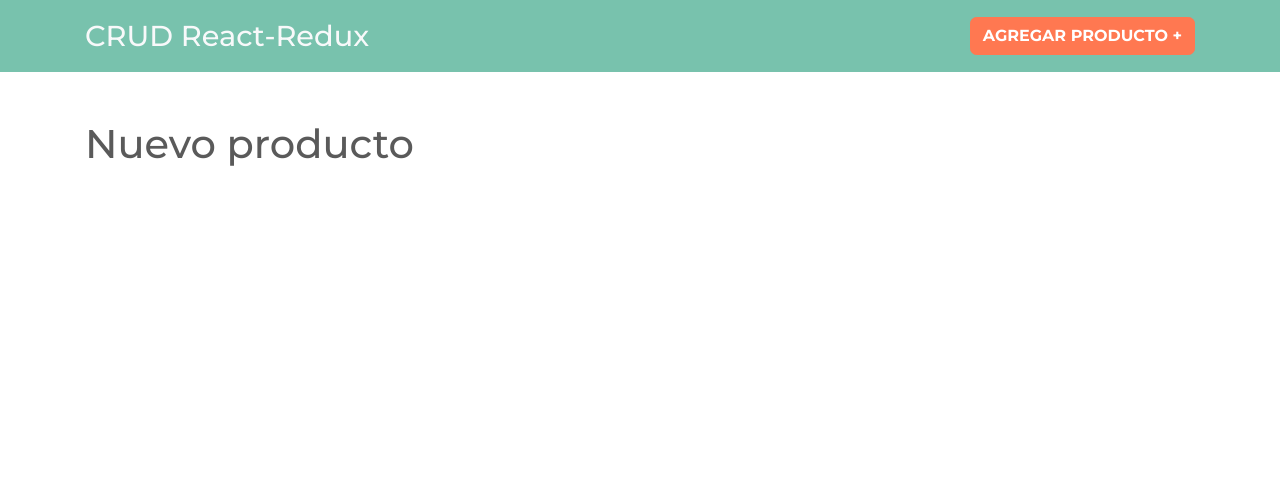
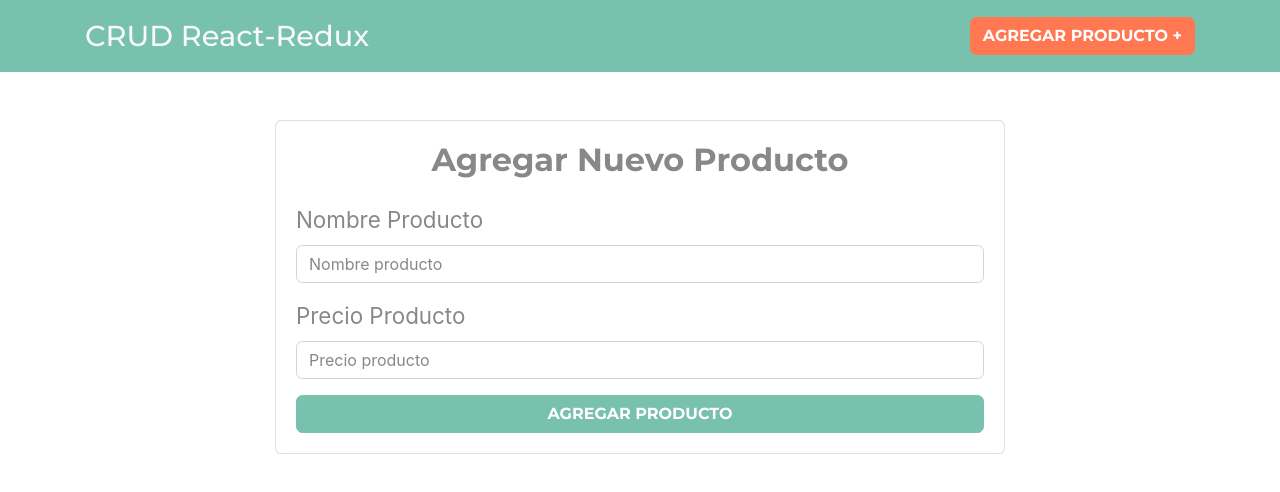
Before and after one commit to daniel-yocupicio/redux_example, a React (Create React App) app: page /productos/nuevo in a window 1280 px wide. Shown: the top 492 px of the page. Built offline with nearby package versions, Linux system fonts and the light colour scheme.

Commit message:
add pages

```diff
--- a/src/App.js
+++ b/src/App.js
@@ -1,6 +1,6 @@
 import React from 'react';
 import Header from './components/Header';
-import { BrowserRouter as Router, Route, Switch } from 'react-router-dom';
+import { BrowserRouter as Router, Route, Routes } from 'react-router-dom';
 import Products from './pages/Products';
 import NewProduct from './pages/NewProduct';
 import EditProduct from './pages/EditProduct';
@@ -11,11 +11,11 @@
       <Header />
 
       <div className="container mt-5">
-        <Switch>
-          <Route exact path="/" component={Products}/>
-          <Route exact path="/productos/nuevo" component={NewProduct}/>
-          <Route exact path="/productos/editar/:id" component={EditProduct}/>
-        </Switch>
+        <Routes>
+          <Route exact path="/" element={<Products />}/>
+          <Route exact path="/productos/nuevo" element={<NewProduct />}/>
+          <Route exact path="/productos/editar/:id" element={<EditProduct />}/>
+        </Routes>
       </div>
     </Router>
   );
--- a/src/pages/EditProduct.js
+++ b/src/pages/EditProduct.js
@@ -2,7 +2,44 @@
 
 const EditProduct = () => {
     return (
-      <h1>Editar producto</h1>
+        <div className="row justify-content-center">
+            <div className="col-md-8">
+                <div className="card">
+                    <div className="card-body">
+                        <h2 className="text-center mb-4 font-weight-bold">
+                            Editar Producto
+                        </h2>
+
+                        <form>
+                            <div className="form-group">
+                                <label>Nombre Producto</label>
+                                <input
+                                    type="text"
+                                    className="form-control"
+                                    placeholder="Nombre producto"
+                                    name="nombre"
+                                />
+                            </div>
+                            <div className="form-group">
+                                <label>Precio Producto</label>
+                                <input
+                                    type="number"
+                                    className="form-control"
+                                    placeholder="Precio producto"
+                                    name="precio"
+                                />
+                            </div>
+
+                            <button
+                                type="submit"
+                                className="btn btn-primary font-weight-bold text-uppercase d-block w-100">
+                                Guardar Cambios
+                            </button>
+                        </form>
+                    </div>
+                </div>
+            </div>
+        </div>
     );
 }
 
--- a/src/pages/NewProduct.js
+++ b/src/pages/NewProduct.js
@@ -2,7 +2,44 @@
 
 const NewProduct = () => {
     return (
-      <h1>Nuevo producto</h1>
+        <div className="row justify-content-center">
+            <div className="col-md-8">
+                <div className="card">
+                    <div className="card-body">
+                        <h2 className="text-center mb-4 font-weight-bold">
+                            Agregar Nuevo Producto
+                        </h2>
+
+                        <form>
+                            <div className="form-group">
+                                <label>Nombre Producto</label>
+                                <input
+                                    type="text"
+                                    className="form-control"
+                                    placeholder="Nombre producto"
+                                    name="nombre"
+                                />
+                            </div>
+                            <div className="form-group">
+                                <label>Precio Producto</label>
+                                <input
+                                    type="number"
+                                    className="form-control"
+                                    placeholder="Precio producto"
+                                    name="precio"
+                                />
+                            </div>
+
+                            <button
+                                type="submit"
+                                className="btn btn-primary font-weight-bold text-uppercase d-block w-100">
+                                Agregar Producto
+                            </button>
+                        </form>
+                    </div>
+                </div>
+            </div>
+        </div>
     );
 }
 
--- a/src/pages/Products.js
+++ b/src/pages/Products.js
@@ -1,8 +1,22 @@
-import React from 'react';
+import React, {Fragment} from 'react';
 
 const Products = () => {
     return (
-        <h1>Products.js</h1>
+        <Fragment>
+            <h2 className="text-center my-5">Listado de Productos</h2>
+            <table className="table table-striped">
+                <thead className="bg-primary table-dark">
+                    <tr>
+                        <th scope="col">Nombre</th>
+                        <th scope="col">Precio</th>
+                        <th scope="col">Acciones</th>
+                    </tr>
+                </thead>
+                <tbody>
+
+                </tbody>
+            </table>
+        </Fragment>
     );
 }
 
```
